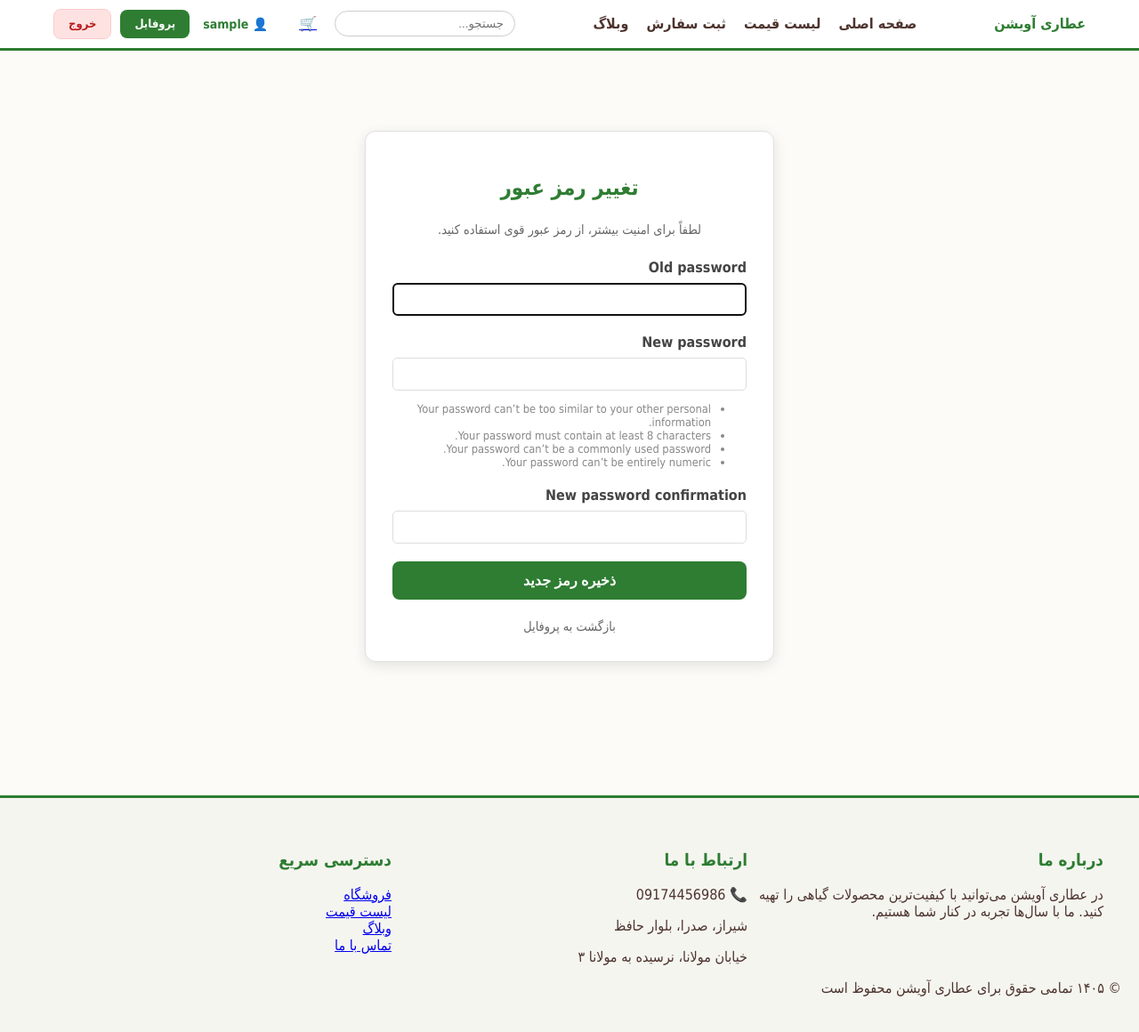
After one commit to Faranak-Fallahi/organic_shop, a Django app: page /accounts/password-change/ in a window 1280 px wide. The commit adds this page. Shown: the whole page at 89% size. Run offline with Django 4.2, Linux system fonts and the light colour scheme; the visitor is signed in with stand-in values (Sample User, id 1).

Commit message:
feat(accounts) :implement custom password change flow

```diff
--- a/accounts/forms.py
+++ b/accounts/forms.py
@@ -2,6 +2,7 @@ from django import forms
 from django.contrib.auth.forms import UserCreationForm
 from .models import User
 from django.contrib.auth import get_user_model
+from django.contrib.auth.forms import PasswordChangeForm
 
 
 class RegisterForm(UserCreationForm):
@@ -81,3 +82,14 @@ class ProfileForm(forms.ModelForm):
             field.widget.attrs.update({
                 'class': 'form-input'
             })
+
+
+class CustomPasswordChangeForm(PasswordChangeForm):
+    def __init__(self, *args, **kwargs):
+        super().__init__(*args, **kwargs)
+        for field in self.fields.values():
+            # اینجا چک کن که کلاس دقیقاً همان کلاسی باشد که در CSS داری (مثلاً form-input یا form-control)
+            field.widget.attrs.update({
+                'class': 'form-input',
+                'style': 'width: 100%; padding: 10px; border: 1px solid #ddd; border-radius: 5px; box-sizing: border-box;'
+            })
--- /dev/null
+++ b/accounts/templates/accounts/password_change.html
@@ -0,0 +1,43 @@
+{% extends 'base.html' %}
+
+{% block title %}تغییر رمز عبور | عطاری آویشن{% endblock %}
+
+{% block content %}
+<div style="max-width: 500px; margin: 50px auto; padding: 20px;">
+    <div style="background: #fff; padding: 30px; border-radius: 12px; box-shadow: 0 4px 15px rgba(0,0,0,0.1); border: 1px solid #e0e0e0;">
+
+        <h2 style="text-align: center; color: #2e7d32; margin-bottom: 25px; font-weight: bold;">تغییر رمز عبور</h2>
+
+        <p style="text-align: center; font-size: 0.9rem; color: #666; margin-bottom: 25px;">
+            لطفاً برای امنیت بیشتر، از رمز عبور قوی استفاده کنید.
+        </p>
+
+        <form method="post">
+            {% csrf_token %}
+
+            {% for field in form %}
+                <div style="margin-bottom: 20px;">
+                    <label style="display: block; margin-bottom: 8px; font-weight: bold; color: #444;">{{ field.label }}</label>
+                    {{ field }}
+                    {% if field.help_text %}
+                        <small style="color: #888; font-size: 0.8rem; display: block; margin-top: 5px;">{{ field.help_text|safe }}</small>
+                    {% endif %}
+                    {% for error in field.errors %}
+                        <p style="color: #d32f2f; font-size: 0.85rem; margin-top: 5px;">{{ error }}</p>
+                    {% endfor %}
+                </div>
+            {% endfor %}
+
+            <button type="submit" style="width: 100%; background: #2e7d32; color: white; padding: 12px; border: none; border-radius: 8px; cursor: pointer; font-size: 1rem; font-weight: bold; transition: background 0.3s;">
+                ذخیره رمز جدید
+            </button>
+        </form>
+
+        <div style="text-align: center; margin-top: 20px;">
+            <a href="{% url 'accounts:profile' %}" style="color: #666; text-decoration: none; font-size: 0.9rem;">
+                 بازگشت به پروفایل
+            </a>
+        </div>
+    </div>
+</div>
+{% endblock %}
--- a/accounts/urls.py
+++ b/accounts/urls.py
@@ -1,10 +1,21 @@
 from django.urls import path
 from . import views
-from .views import UserLoginView , profile_view
+from .views import UserLoginView , profile_view , CustomPasswordChangeView
 from django.contrib.auth.views import LogoutView
+from django.contrib.auth import views as auth_views
+app_name = "accounts"
+
+
+
 urlpatterns = [
     path('register/', views.register, name='register'),
     path("login/", UserLoginView.as_view(), name="login"),
     path("logout/", LogoutView.as_view(), name="logout"),
-   path("profile/", profile_view, name="profile"),
+    path("profile/", profile_view, name="profile"),
+    path(
+    'password-change/',
+    CustomPasswordChangeView.as_view(),
+    name='password_change'),
+
+
 ]
--- a/accounts/views.py
+++ b/accounts/views.py
@@ -2,6 +2,11 @@ from django.shortcuts import render, redirect
 from . import forms
 from django.contrib.auth.views import LoginView
 from django.contrib.auth.decorators import login_required
+from django.contrib.auth.views import PasswordChangeView
+from django.contrib.messages.views import SuccessMessageMixin
+from django.urls import reverse_lazy
+
+
 
 
 
@@ -40,3 +45,10 @@ def profile_view(request):
         form = forms.ProfileForm(instance=user)
 
     return render(request, "accounts/profile.html", {"form": form})
+
+
+class CustomPasswordChangeView(SuccessMessageMixin, PasswordChangeView):
+    template_name = 'accounts/password_change.html'
+    form_class = forms.CustomPasswordChangeForm
+    success_url = reverse_lazy('accounts:profile')
+    success_message = "رمز عبور شما با موفقیت تغییر کرد."
--- a/templates/base.html
+++ b/templates/base.html
@@ -3,22 +3,32 @@
 <html lang="fa" dir="rtl">
 <head>
     <meta charset="UTF-8">
-    <title>عطاری آویشن</title>
-    <!-- این خط را دقیقاً چک کن -->
+    <meta name="viewport" content="width=device-width, initial-scale=1.0">
+    <title>{% block title %}عطاری آویشن{% endblock %}</title>
     <link rel="stylesheet" href="{% static 'css/style.css' %}">
+    <!-- افزودن استایل ساده برای پیام‌ها -->
+    <style>
+        .alert { padding: 15px; margin-bottom: 20px; border: 1px solid transparent; border-radius: 4px; }
+        .alert-success { color: #155724; background-color: #d4edda; border-color: #c3e6cb; }
+        .user-box { display: flex; align-items: center; gap: 10px; }
+        .auth-btn { text-decoration: none; padding: 5px 10px; border-radius: 5px; font-size: 14px; }
+        .logout-btn { background: #ff4d4d; color: white; border: none; cursor: pointer; }
+        .profile-btn { background: #2e7d32; color: white; }
+    </style>
 </head>
 
 <body>
 
 <header class="site-header">
     <div class="header-inner">
-
+        <!-- لوگو -->
         <div class="logo">
-<a href="{% url 'product_list' %}" style="text-decoration:none;color:#2e7d32;">
+            <a href="{% url 'product_list' %}" style="text-decoration:none; color:#2e7d32; font-weight:bold;">
                 عطاری آویشن
             </a>
         </div>
 
+        <!-- منوی اصلی -->
         <nav class="main-nav">
             <a href="{% url 'product_list' %}">صفحه اصلی</a>
             <a href="#">لیست قیمت</a>
@@ -26,83 +36,58 @@
             <a href="#">وبلاگ</a>
         </nav>
 
+        <!-- ابزارهای هدر (جستجو، سبد خرید، حساب کاربری) -->
         <div class="header-tools">
-
             <input type="text" placeholder="جستجو..." class="search-input">
-
             <a href="#" class="cart-icon">🛒</a>
 
-<div class="auth-section">
-{% if user.is_authenticated %}
-<div class="auth-section">
-{% if user.is_authenticated %}
             <div class="auth-section">
                 {% if user.is_authenticated %}
                     <div class="user-box">
                         <span class="user-name">👤 {{ user.username }}</span>
 
                         <!-- دکمه پروفایل -->
-            <a href="{% url 'profile' %}" class="auth-btn profile-btn">پروفایل</a>
+                        <a href="{% url 'accounts:profile' %}" class="auth-btn profile-btn">پروفایل</a>
 
                         <!-- دکمه خروج -->
-            <form action="{% url 'logout' %}" method="post" style="display:inline; margin:0;">
+                        <form action="{% url 'accounts:logout' %}" method="post" style="display:inline; margin:0;">
                             {% csrf_token %}
                             <button type="submit" class="auth-btn logout-btn">خروج</button>
                         </form>
                     </div>
                 {% else %}
                     <div class="auth-links">
-            <a href="{% url 'login' %}" class="auth-btn login-btn">ورود</a>
-            <a href="{% url 'register' %}" class="auth-btn register-btn">ثبت‌نام</a>
+                        <a href="{% url 'accounts:login' %}" class="auth-btn login-btn">ورود</a>
+                        <a href="{% url 'accounts:register' %}" class="auth-btn register-btn">ثبت‌نام</a>
                     </div>
                 {% endif %}
             </div>
-
-
-{% else %}
-
-<div class="auth-links">
-    <a href="{% url 'login' %}" class="auth-btn login-btn">ورود</a>
-    <a href="{% url 'register' %}" class="auth-btn register-btn">ثبت‌نام</a>
         </div>
-
-{% endif %}
-</div>
-
-
-
-{% else %}
-
-
-  <div class="auth-links">
-        <a href="{% url 'login' %}" class="login-link">ورود</a>
-        <span style="color: #ccc;">|</span>
-        <a href="{% url 'register' %}" class="login-link">ثبت‌نام</a>
-    </div>
-
-{% endif %}
-</div>
-
-</div>
-
     </div>
 </header>
 
-<main style="padding:20px;min-height:500px;">
+<main style="padding:20px; min-height:500px;">
+    <!-- بخش نمایش پیام‌های سیستم (مثل تغییر رمز موفق) -->
+    {% if messages %}
+        <div class="container" style="max-width:1200px; margin: 0 auto 20px auto;">
+            {% for message in messages %}
+                <div class="alert alert-{{ message.tags }}">
+                    {{ message }}
+                </div>
+            {% endfor %}
+        </div>
+    {% endif %}
+
+    <!-- محتوای اصلی صفحات -->
     {% block content %}
     {% endblock %}
 </main>
 
 <footer class="site-footer">
-
     <div class="footer-container">
-
         <div class="footer-column">
             <h3>درباره ما</h3>
-<p>
-در عطاری آویشن می‌توانید با کیفیت‌ترین محصولات گیاهی را تهیه کنید.
-ما با سال‌ها تجربه در کنار شما هستیم.
-</p>
+            <p>در عطاری آویشن می‌توانید با کیفیت‌ترین محصولات گیاهی را تهیه کنید. ما با سال‌ها تجربه در کنار شما هستیم.</p>
         </div>
 
         <div class="footer-column">
@@ -119,13 +104,11 @@
             <a href="#">وبلاگ</a><br>
             <a href="#">تماس با ما</a>
         </div>
-
     </div>
 
     <div class="footer-bottom">
         © ۱۴۰۵ تمامی حقوق برای عطاری آویشن محفوظ است
     </div>
-
 </footer>
 
 </body>
```
Lines whose indentation alone changed are shown as unchanged.
